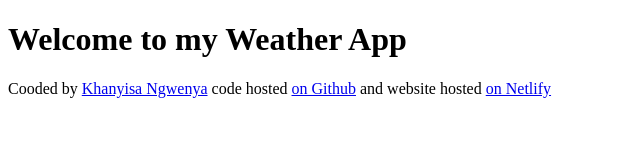
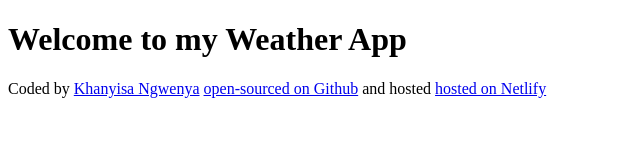
Before and after one commit to ngwenyapk1-a11y/weatherfocust, a plain HTML site: page index.html in a window 1280 px wide. Shown: the whole page, without its empty margins (0-640 px from the left). Drawn offline with Linux system fonts and the light colour scheme.

Commit message:
updated my footer

```diff
--- a/index.html
+++ b/index.html
@@ -8,12 +8,14 @@
   <body>
     <h1>Welcome to my Weather App</h1>
     <footer>
-      Cooded by
-      <a href="https://github.com/ngwenyapk1-a11y"> Khanyisa Ngwenya</a> code
-      hosted
-      <a href="https://github.com/ngwenyapk1-a11y/weatherfocust"> on Github</a>
-      and website hosted
-      <a href="https://weatherfocust-ptrv.netlify.app/"> on Netlify </a>
+      Coded by
+      <a href="https://github.com/ngwenyapk1-a11y"> Khanyisa Ngwenya</a>
+
+      <a href="https://github.com/ngwenyapk1-a11y/weatherfocust">
+        open-sourced on Github</a
+      >
+      and hosted
+      <a href="https://weatherfocust-ptrv.netlify.app/"> hosted on Netlify </a>
     </footer>
   </body>
 </html>
```
